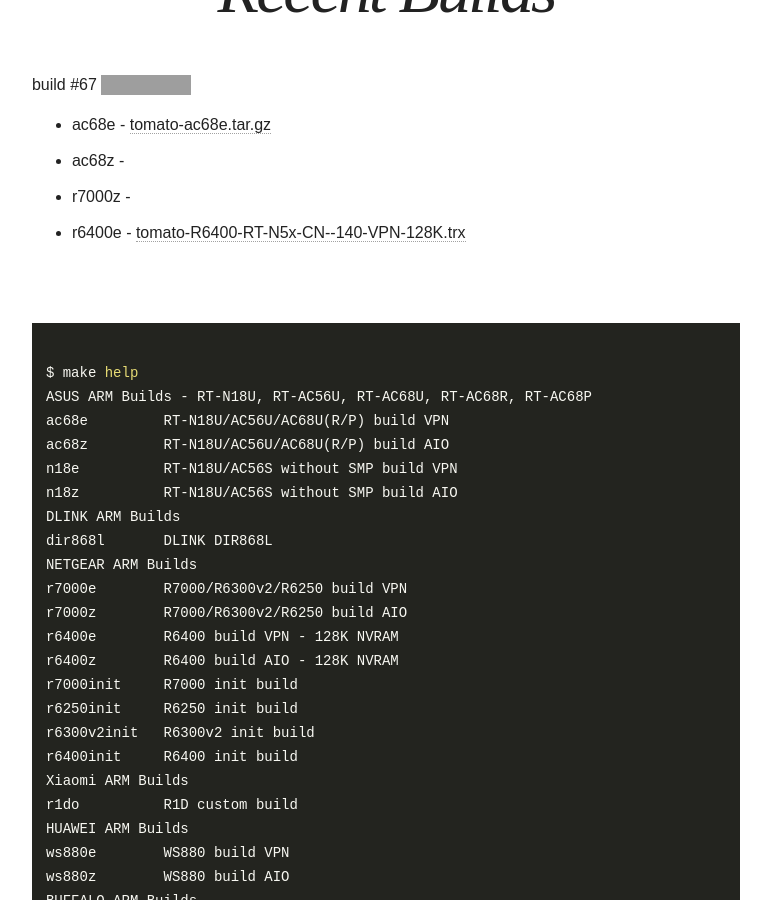
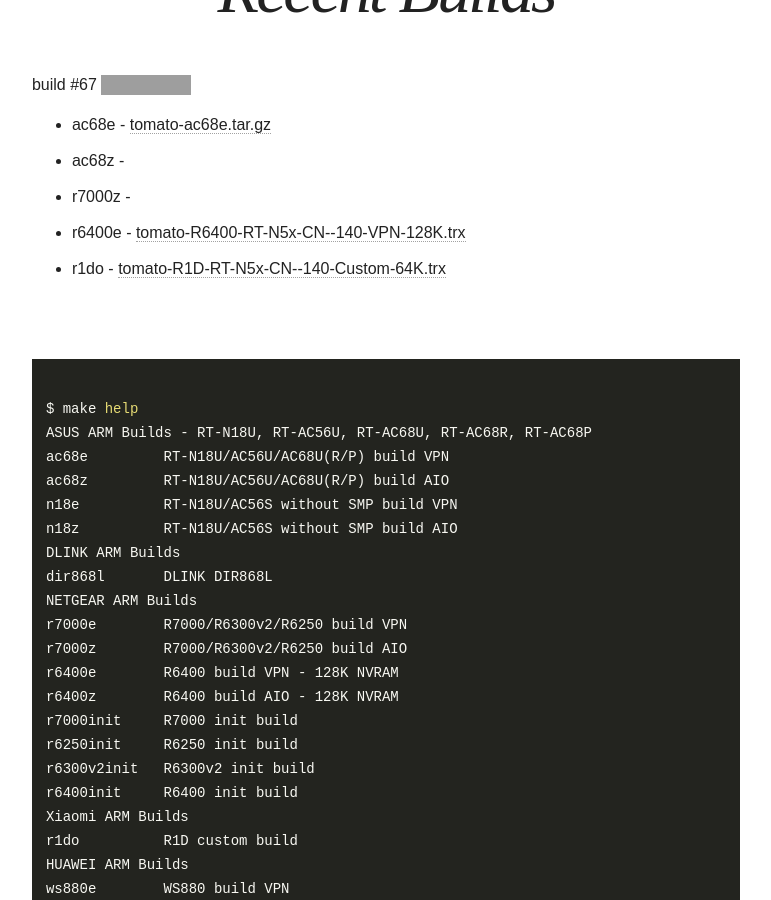
Before and after one commit to oglopss/tomato-arm-ci-jekyll, a Jekyll site: the page built from index.html, in a window 1280 px wide and 900 px high, scrolled down 523 px. Shown: the whole window, without its empty margins (254-1025 px from the left). Built offline with Jekyll 4.4.1, drawn with Linux system fonts in a browser that asks for light colours; nearby versions of some CDN libraries; grey boxes are pictures that could not be loaded.

Commit message:
Travis build 67 r1do pushed to gh-pages

```diff
--- a/_data/ss.yml
+++ b/_data/ss.yml
@@ -4,3 +4,4 @@ files:
   - 0004 r6400e tomato-R6400-RT-N5x-CN--140-VPN-128K.trx
   - 0001 ac68e tomato-ac68e.tar.gz
   - 0003 r7000z
+  - 0005 r1do tomato-R1D-RT-N5x-CN--140-Custom-64K.trx
```
Also changed, not shown: 1 other file.
